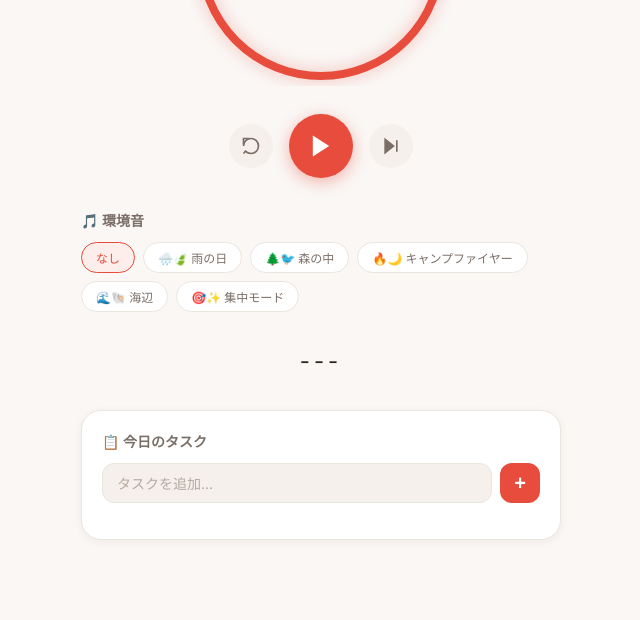
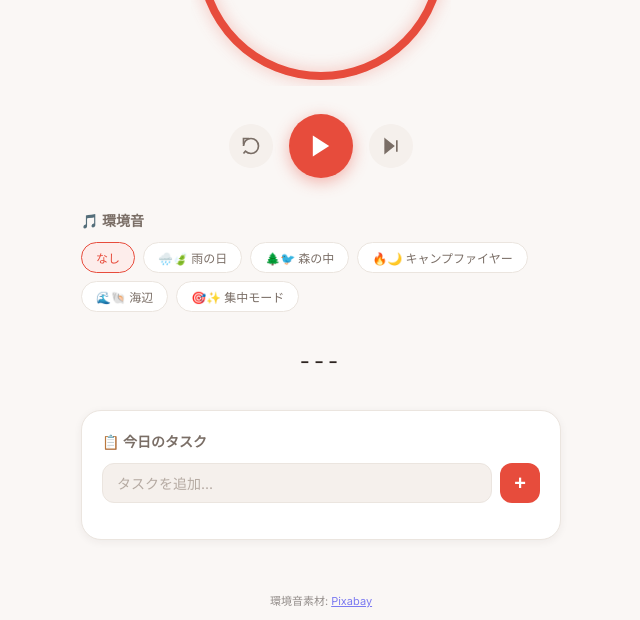
Before and after one commit to SakuragiRaku/tomato-timer, a plain HTML site: page index.html in a window 1280 px wide. Shown: the part 335-955 px from the top of the page, without its empty margins (319-959 px from the left). Before the commit the page ends 915 px from the top, so only its background shows below. Drawn offline with Linux system fonts and the light colour scheme.

Commit message:
add: Pixabayクレジット表記

```diff
--- a/index.html
+++ b/index.html
@@ -159,6 +159,10 @@
     </main>
   </div>
 
+  <footer style="text-align:center;padding:12px;font-size:11px;opacity:0.5;">
+    環境音素材: <a href="https://pixabay.com/" target="_blank" rel="noopener">Pixabay</a>
+  </footer>
+
   <script src="audio-engine.js"></script>
   <script src="presets.js"></script>
   <script src="app.js"></script>
```
